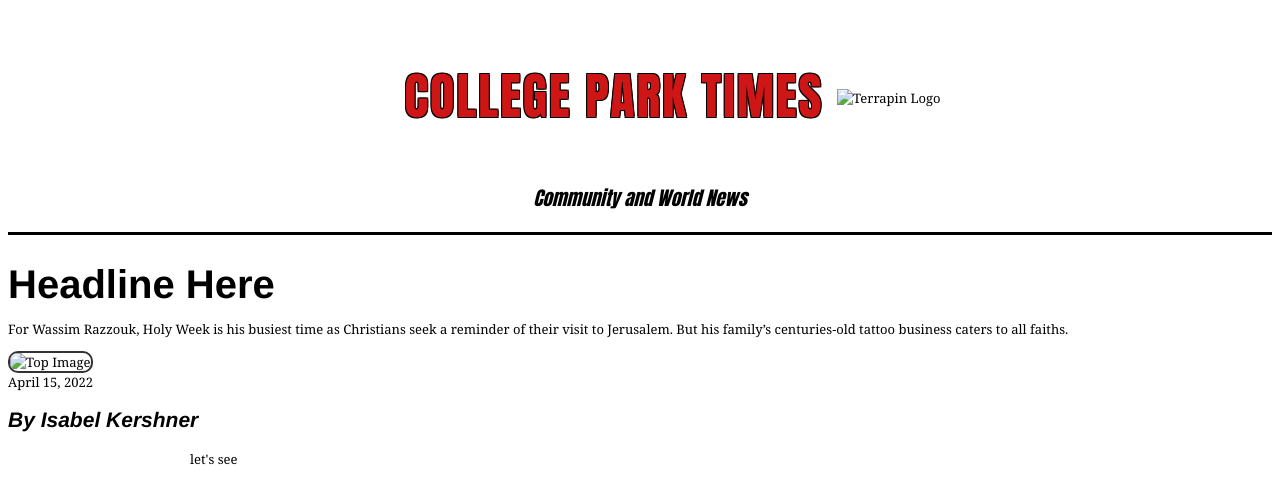
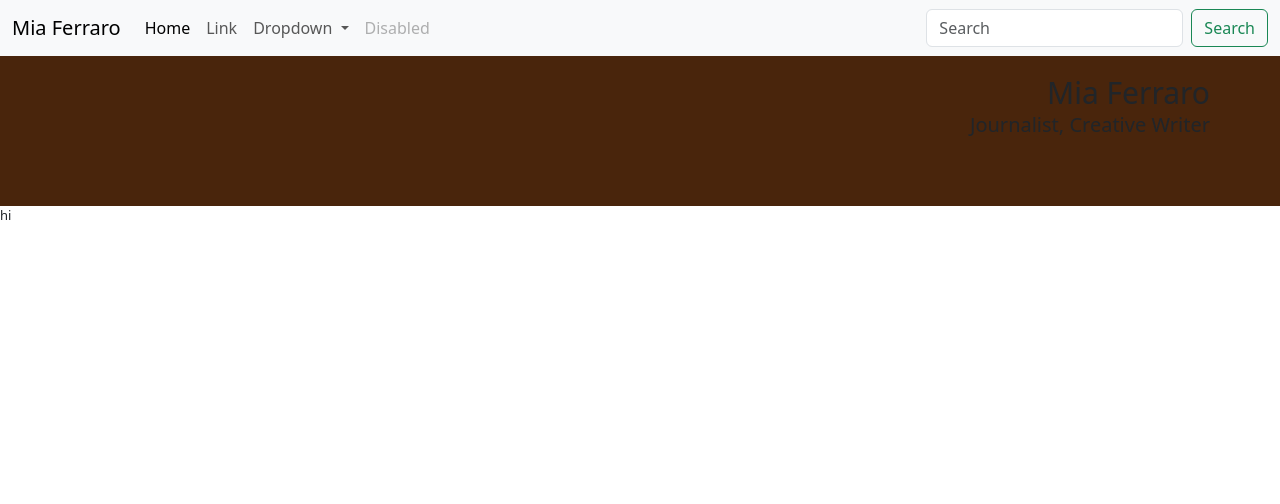
Before and after one commit to miaferraro/Mia-Ferraro-JOUR352, a plain HTML site: page FinalResume/resume.html in a window 1280 px wide. Drawn offline with nearby package versions, Linux system fonts and the light colour scheme.

```diff
--- a/FinalResume/resume.html
+++ b/FinalResume/resume.html
@@ -3,32 +3,55 @@
     <head>
       <title>Come up with new headline</title>
       <link rel="stylesheet" href="stylesheet.css">
+      <link href="https://cdn.jsdelivr.net/npm/bootstrap@5.3.0-alpha1/dist/css/bootstrap.min.css" rel="stylesheet">
     </head>
 
     <body>
-      <header class="masthead">
-        <div class="container">
-          <div class="site-header">
-           <p class="site-name">COLLEGE PARK TIMES</p>
-             <img src='images/terrapin2.png' alt="Terrapin Logo" class="site-logo">
-           <p class="description">Community and World News</p>
-           </div>
+      <nav class="navbar navbar-expand-lg bg-light" data-bs-theme="light" >
+        <div class="container-fluid">
+          <a class="navbar-brand" href="#">Mia Ferraro</a>
+          <button class="navbar-toggler" type="button" data-bs-toggle="collapse" data-bs-target="#navbarSupportedContent" aria-controls="navbarSupportedContent" aria-expanded="false" aria-label="Toggle navigation">
+            <span class="navbar-toggler-icon"></span>
+          </button>
+          <div class="collapse navbar-collapse" id="navbarSupportedContent">
+            <ul class="navbar-nav me-auto mb-2 mb-lg-0">
+              <li class="nav-item">
+                <a class="nav-link active" aria-current="page" href="#">Home</a>
+              </li>
+              <li class="nav-item">
+                <a class="nav-link" href="#">Link</a>
+              </li>
+              <li class="nav-item dropdown">
+                <a class="nav-link dropdown-toggle" href="#" role="button" data-bs-toggle="dropdown" aria-expanded="false">
+                  Dropdown
+                </a>
+                <ul class="dropdown-menu">
+                  <li><a class="dropdown-item" href="#">Action</a></li>
+                  <li><a class="dropdown-item" href="#">Another action</a></li>
+                  <li><hr class="dropdown-divider"></li>
+                  <li><a class="dropdown-item" href="#">Something else here</a></li>
+                </ul>
+              </li>
+              <li class="nav-item">
+                <a class="nav-link disabled" aria-disabled="true">Disabled</a>
+              </li>
+            </ul>
+            <form class="d-flex" role="search">
+              <input class="form-control me-2" type="search" placeholder="Search" aria-label="Search">
+              <button class="btn btn-outline-success" type="submit">Search</button>
+            </form>
           </div>
-        </header>
+        </div>
+      </nav>
+      <script src="https://cdn.jsdelivr.net/npm/bootstrap@5.3.0-alpha1/dist/js/bootstrap.bundle.min.js"></script>
 
-          <h1 class="headline">Headline Here</h1>
-          <p class="subtitle">For Wassim Razzouk, Holy Week is his busiest time as Christians seek a reminder of their visit to Jerusalem. But his family’s centuries-old tattoo business caters to all faiths.</p>
+      <div class="masthead">
+        <div class="name">Mia Ferraro</div>
+        <div class="subtitle">Journalist, Creative Writer</div>
+      </div>
+      <p>hi</p>
 
-             <img src='images/tattoo-image-2.jpg' alt="Top Image" class="responsive-image">
 
-          <div id="date">April 15, 2022</div>
 
-          <div id="byline">
-            <h2>By Isabel Kershner</h2>
-        </div>
-
-           <div id="content">
-        <p>let's see</p>
-          </div>
-        </body>
+   </body>
 </html>
--- a/FinalResume/stylesheet.css
+++ b/FinalResume/stylesheet.css
@@ -5,77 +5,37 @@
     width: 900px;
 }
 
-.masthead {
-    background-color: white;
-    padding: 0px;
-    text-align: center;
-    border-bottom: 3px solid black;
+.navbar navbar-expand-lg {
+    background-color: brown;
 }
 
-.description {
-    font-size: 20px;
+p {
+    font-size: 13px;
 }
 
-.masthead .site-name {
-    color: rgb(207, 22, 22);
-    font-size: 50px;
-    font-family: Impact, Haettenschweiler, 'Arial Narrow Bold', sans-serif;
-    display:inline-block;
-    margin-right: 10px; /* Space between  text and logo */
-    margin-left: 65px;
-    vertical-align: middle;
-    letter-spacing: 2px;
-    text-shadow:
-        -1px -1px 0 black,
-        1px -1px 0 black,
-        -1px 1px 0 black,
-        1px 1px 0 black;
-}
-
-.site-logo {
-    width: 100px;
-    max-width: 600px;
-    margin-bottom: 0;
-    vertical-align: middle; /* Aligns logo vertically in the middle */
-    margin-top: 4px; /* Adjust the top margin to lower the logo */
-}
-
-.masthead .description {
-    font-size: 1.2rem;
-    margin-top: 0px;
-    margin-bottom: 20px;
-    color: black;
-    font-style: italic;
-    font-family: Impact, 'Arial Narrow Bold', sans-serif;
-}
-
-.headline {
-    font-family: Helvetica, sans-serif;
-    font-size: 2.5rem;
-    margin-bottom:10px;
+.navbar navbar-expand-lg bg-dark {
+    color:aliceblue;
 }
 
 
-.image-container {
-    text-align: center;
-    margin: 20px;
+.masthead {
+    background-color:rgb(73, 37, 12);
+    top: 100px;
+    height: 150px;
 }
 
-.responsive-image {
-    width: 100%;
-    height: auto;
-    max-width: 600px;
-    border: 2px solid #333;
-    border-radius: 10px;
+.name {
+    position: absolute;
+    top: 60px;
+    right: 60px;
+    padding: 10px;
+    font-size: 30px;
 }
 
-#byline {
-    font-family: Helvetica, sans-serif;
-    font-size: 14px;
-    font-style: italic;
+.subtitle {
+    position: absolute;
+    top: 100px;
+    right: 60px;
+    padding: 10px;
+    font-size: 20px;
 }
-
-body {
-    font-family: Georgia, serif;
-    font-size: 13px;
-}
```
Also changed, not shown: FinalResume/resume-headshot.jpg (added).
